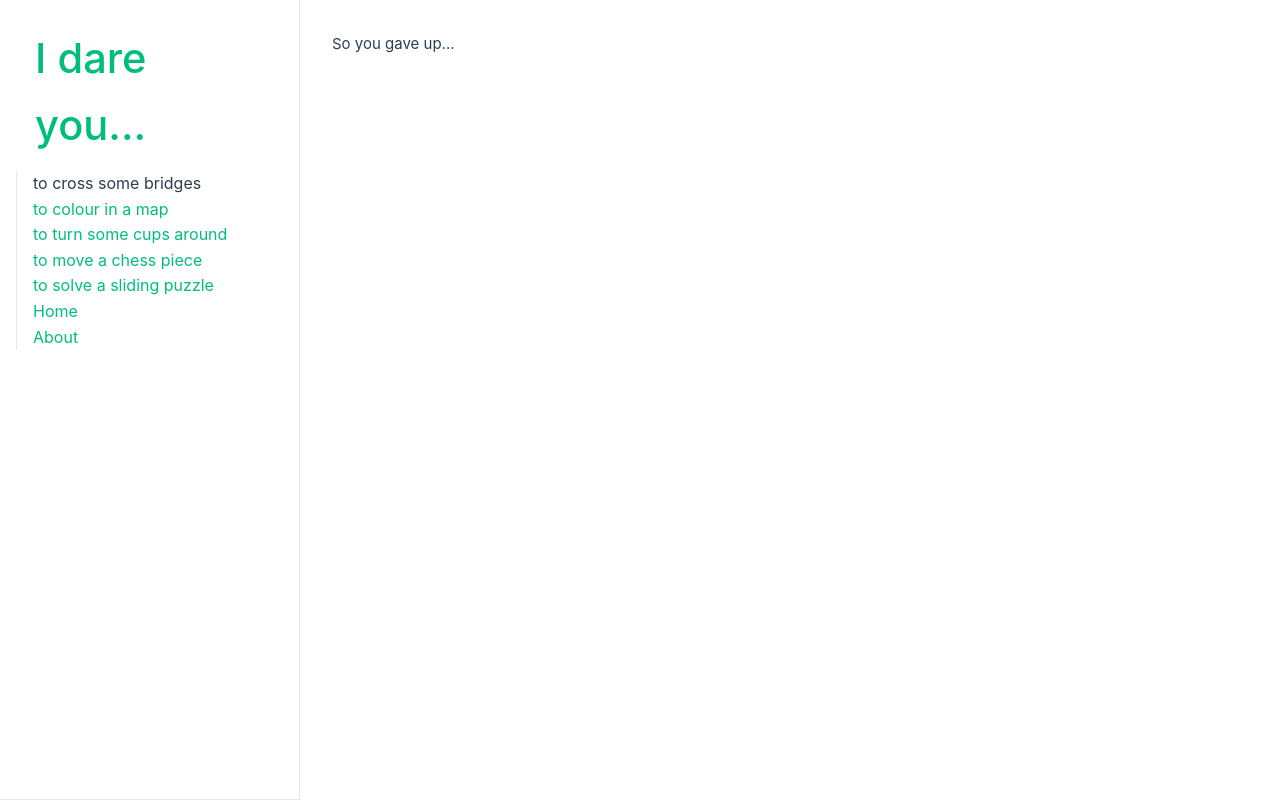
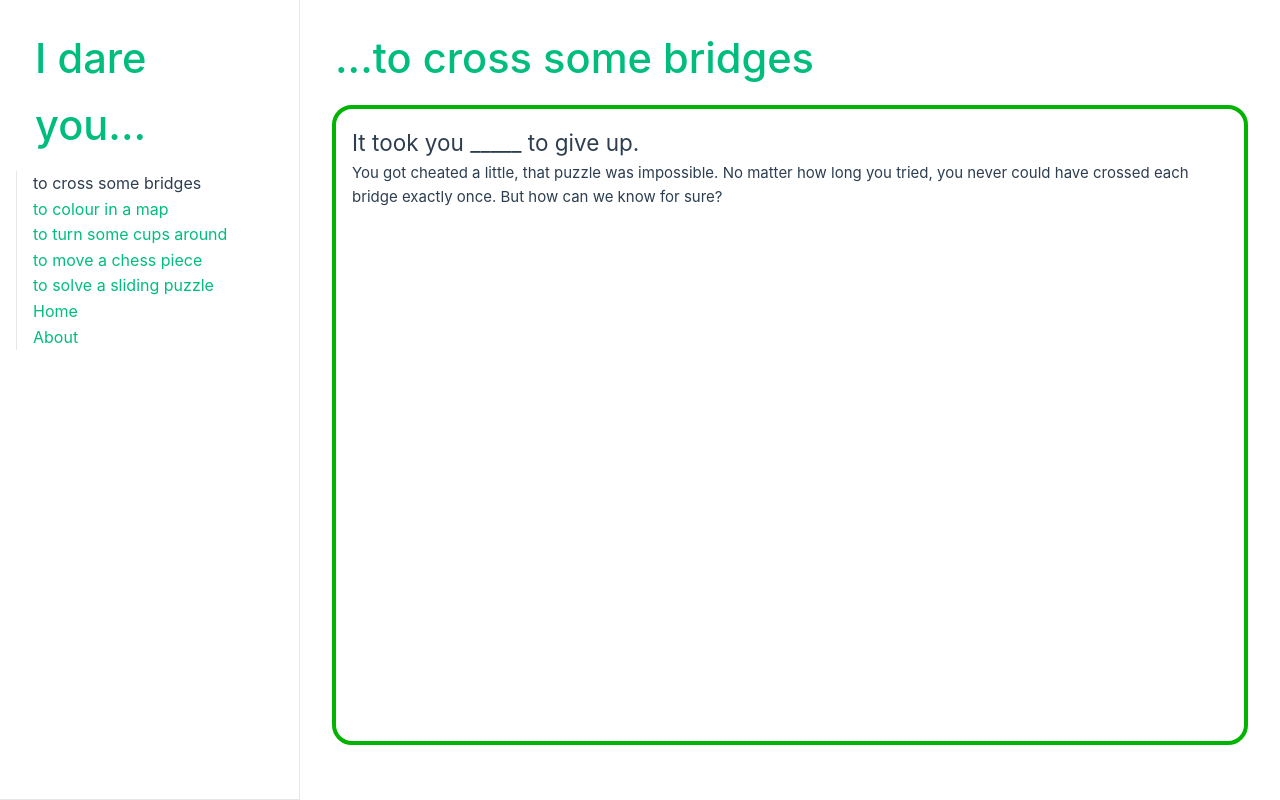
Before and after one commit to br-Chan/Impossible-Puzzles, a Vue app: page /konigsberg in a window 1280 px wide. Both pictures are taken after a click on the button "Give up!". Built offline with nearby package versions, Linux system fonts and the light colour scheme.

Commit message:
feat: move content h1 to view instead of phase component, add border around phase component

```diff
--- a/src/App.vue
+++ b/src/App.vue
@@ -98,7 +98,6 @@ nav a {
         float: right;
         width: calc(100vw - var(--sidebar-width));
         padding: 2rem;
-        padding-bottom: 0rem;
     }
 }
 </style>
--- a/src/assets/main.css
+++ b/src/assets/main.css
@@ -11,6 +11,20 @@ a,
     color: hsla(160, 100%, 37%, 1);
     transition: 0.4s;
     padding: 3px;
+}
+
+.fade-in {
+    opacity: 1;
+    animation: fade 0.5s linear;
+}
+
+@keyframes fade {
+    0% {
+        opacity: 0;
+    }
+    100% {
+        opacity: 1;
+    }
 }
 
 @media (hover: hover) {
--- a/src/components/konigsberg/KonigsbergPhase1.vue
+++ b/src/components/konigsberg/KonigsbergPhase1.vue
@@ -10,9 +10,7 @@ const props = defineProps<KonigsbergPhase1Props>();
 </script>
 
 <template>
-    <div class="puzzle">
-        <h1 class="green">...to cross some bridges</h1>
-
+    <div class="puzzle fade-in">
         <div class="box">
             <KonigsbergRiver class="upper-river" />
             <KonigsbergRiver class="left-river" />
@@ -45,15 +43,6 @@ const props = defineProps<KonigsbergPhase1Props>();
     align-items: center;
     text-align: center;
     gap: 1rem;
-}
-
-h1 {
-    width: 100%;
-    font-weight: 500;
-    font-size: 2.6rem;
-    position: relative;
-    text-align: left;
-    top: -10px;
 }
 
 .box {
--- a/src/components/konigsberg/KonigsbergPhase2.vue
+++ b/src/components/konigsberg/KonigsbergPhase2.vue
@@ -1,5 +1,11 @@
 <script setup lang="ts"></script>
 
-<template>So you gave up...</template>
+<template>
+    <div class="fade-in">
+        <h2>It took you _____ to give up.</h2>
+        You got cheated a little, that puzzle was impossible. No matter how long you tried, you
+        never could have crossed each bridge exactly once. But how can we know for sure?
+    </div>
+</template>
 
 <style scoped></style>
--- a/src/views/KonigsbergView.vue
+++ b/src/views/KonigsbergView.vue
@@ -18,26 +18,28 @@ const moveToNextPhase = (): void => {
 
 <template>
     <main>
-        <KonigsbergPhase1 v-if="phase === Phase.PHASE_1" :handle-give-up="moveToNextPhase" />
-        <KonigsbergPhase2 v-else-if="phase === Phase.PHASE_2" />
+        <h1 class="green">...to cross some bridges</h1>
+        <div class="phase-container">
+            <KonigsbergPhase1 v-if="phase === Phase.PHASE_1" :handle-give-up="moveToNextPhase" />
+            <KonigsbergPhase2 v-else-if="phase === Phase.PHASE_2" />
+        </div>
     </main>
 </template>
 
 <style scoped>
-main {
-    opacity: 1;
-    animation: fade 0.5s linear;
+h1 {
+    width: 100%;
+    font-weight: 500;
+    font-size: 2.6rem;
+    position: relative;
+    text-align: left;
+    top: -10px;
 }
 
-@keyframes fade {
-    0% {
-        opacity: 0;
-    }
-    100% {
-        opacity: 1;
-    }
-}
-
-@media (min-width: 1024px) {
+.phase-container {
+    min-height: 80vh;
+    border: 4px solid rgb(0, 180, 0);
+    border-radius: 20px;
+    padding: 1rem;
 }
 </style>
```
